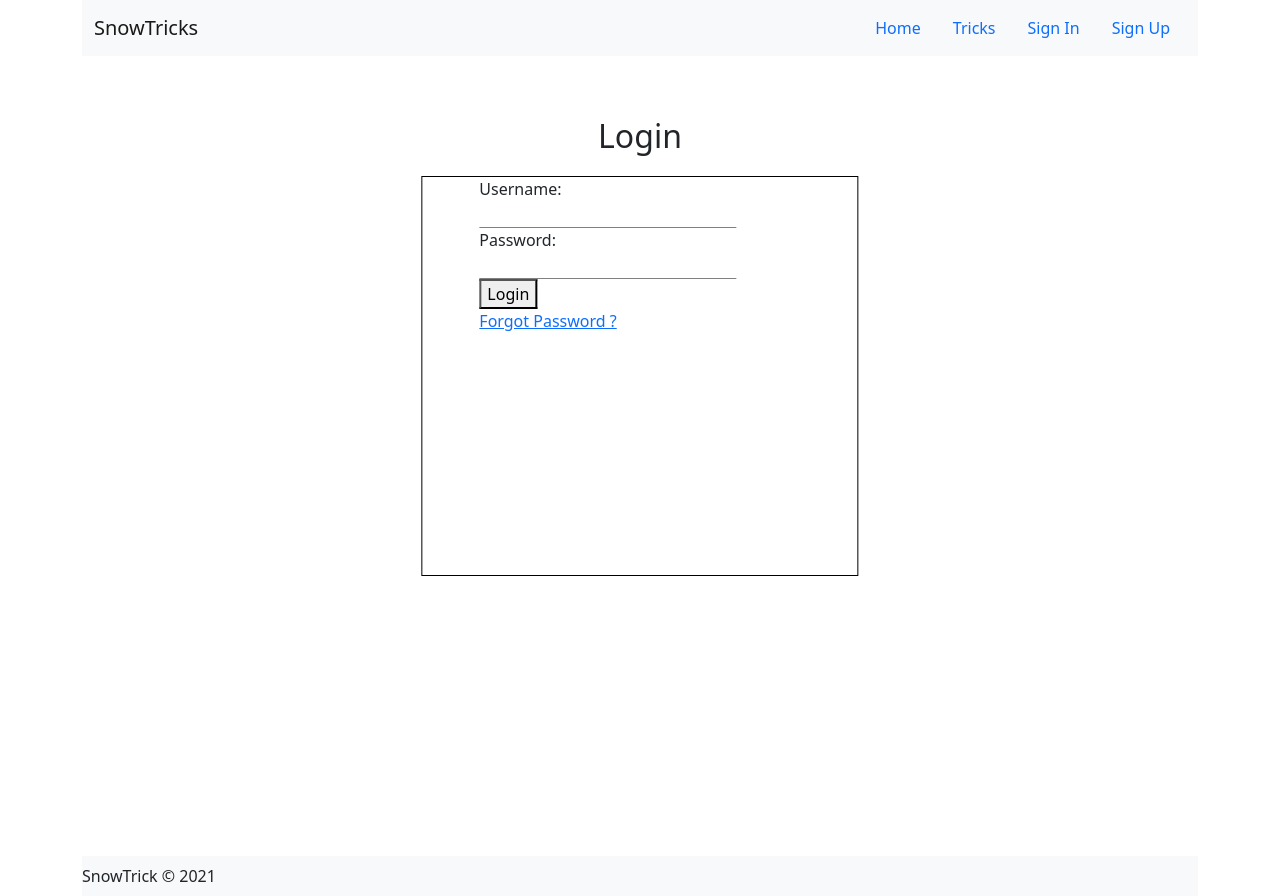
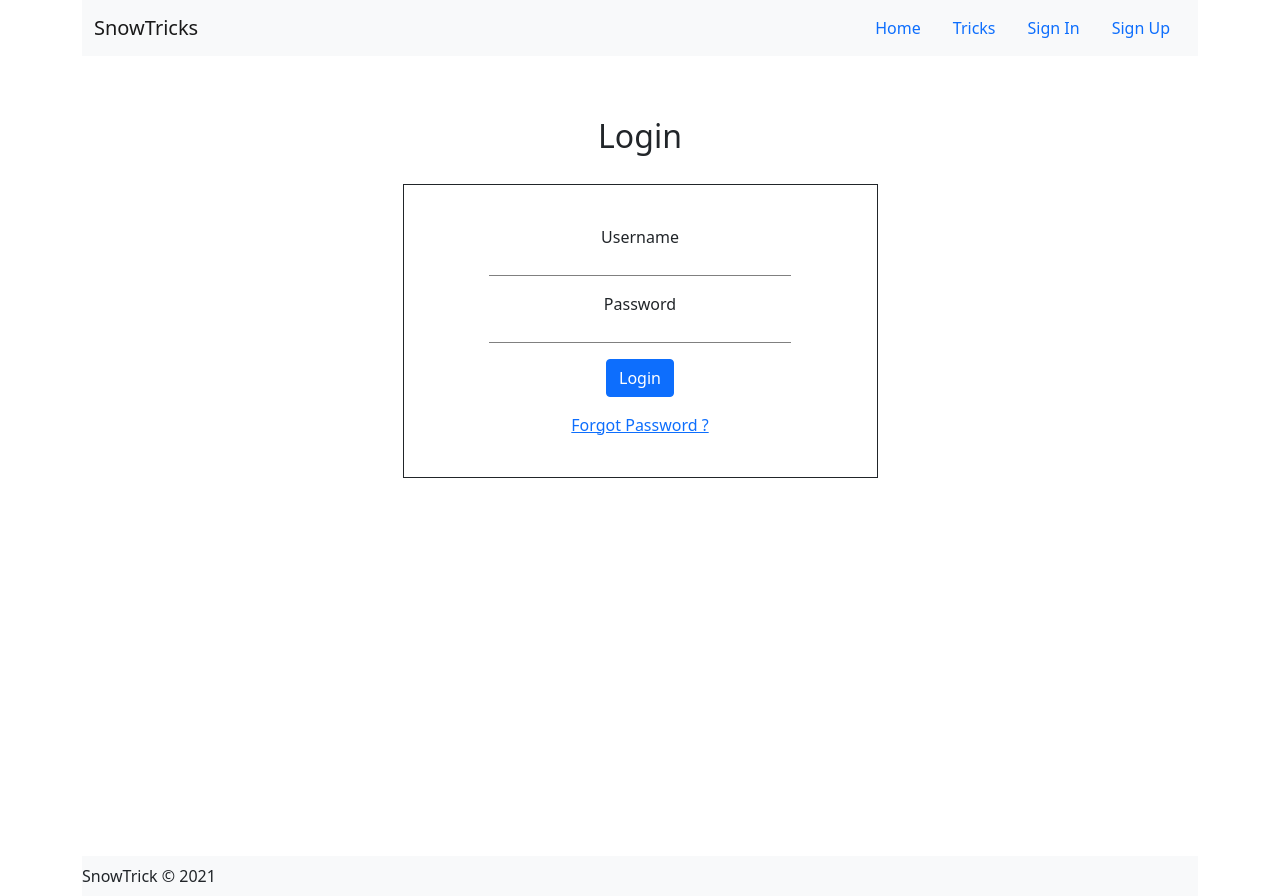
Before and after one commit to Monsapps/snowtricks, a Symfony app: template templates/user/signin.html.twig in a window 1280 px wide. Run offline with Twig, Linux system fonts and the light colour scheme; the template is opened without the code that fills it, so the values that code supplies are empty; some libraries are stand-ins or nearby versions.

Commit message:
Update login template

```diff
--- a/public/css/style.css
+++ b/public/css/style.css
@@ -187,7 +187,7 @@ input[type=password] {
 .form-container > .form-error > input[type=text],
 .form-container > .form-error > input[type=email],
 .form-container > .form-error > input[type=password]
- {
+{
   border-bottom: 1px solid red;
 }
 
--- a/src/Type/RegistrationType.php
+++ b/src/Type/RegistrationType.php
@@ -19,14 +19,14 @@ class RegistrationType extends AbstractType
     {
         $builderInterface
             ->add("name", TextType::class, [
-                "help" => "Your username",
+                "help" => "This will be your username to connect",
                 "label" => "Username"
             ])
             ->add("email", EmailType::class, [
-                "help" => "Your email address"
+                "help" => "A confirmation message will be send to this address"
             ])
             ->add("password", PasswordType::class, [
-                "help" => "Your password"
+                "help" => "This will be your password to connect"
             ])
         ;
     }
--- a/templates/user/signin.html.twig
+++ b/templates/user/signin.html.twig
@@ -3,40 +3,50 @@
 {% block title %}SnowTricks - Login{% endblock %}
 
 {% block body %}
-
-    {% if error %}
-        <div>{{ error.messageKey|trans(error.messageData, 'security') }}</div>
-    {% endif %}
-
-    <div class="container-fluid container-md position-relative vh-100">
+<form action="{{ path('signin') }}" method="post">
+    <div class="container-fluid container-md vh-100">
         <div class="d-none d-md-block title-box">
             Login
         </div>
-        <div class="position-absolute middle-box">
-            <div class="d-block d-md-none title-box">
+        <div class="row justify-content-md-center">
+            <div class="col col-md-7 col-lg-6 col-xl-5 col-xxl-4 mx-4 mx-md-2 my-4 py-md-4 px-3 px-md-5 border border-dark text-center">
+                <div class="d-block d-md-none mt-1 fs-1 text-center">
                     Login
                 </div>
-            <form action="{{ path('signin') }}" method="post">
-                <div>
-                    <label for="username">Username:</label>
+                <div class="row row-cols-1 form-container mt-5 mt-md-3">
+                    <div class="col text-center">
+                        Username
+                    </div>
+                    <div class="col text-center {{  error ? 'form-error' : '' }}">
                         <input type="text" id="username" name="_username" value="{{ last_username }}"/>
                     </div>
-                <div>
-                    <label for="password">Password:</label>
+                </div>
+                <div class="row row-cols-1 form-container mt-5 mt-md-3">
+                    <div class="col text-center">
+                        Password
+                    </div>
+                    <div class="col text-center {{  error ? 'form-error' : '' }}">
                         <input type="password" id="password" name="_password"/>
-                </div>
-                <div>
                         <input type="hidden" name="_csrf_token" value="{{ csrf_token('authenticate') }}">
                         <input type="hidden" name="_target_path" value="{{ path("homepage") }}"/>
                     </div>
-                <div>
-                    <button type="submit">Login</button>
+                </div>
+                <div class="row row-cols-1 mt-5 mt-md-3">
+                    <div class="col text-center">
+                        <button type="submit" class="btn btn-primary">Login</button>
+                    </div>
+                </div>
+                <div class="d-block d-md-none my-3">
+                    <a href="{{ path("signup") }}">Register</a>
+                </div>
+                {% if error %}
+                    <div class="text-center my-3">
+                        Username and/or password not match
+                    </div>
+                {% endif %}
+                <a href="{{ path("forgot_password") }}" class="d-block my-3">Forgot Password ?</a>
+            </div>
+        </div>
     </div>
 </form>
-            <div class="d-block d-md-none">
-                <a href="{{ path("signup") }}">Register</a>
-            </div>
-            <a href="{{ path("forgot_password") }}">Forgot Password ?</a>
-        </div>
-    </div>
 {% endblock %}
```
Lines whose indentation alone changed are shown as unchanged.
